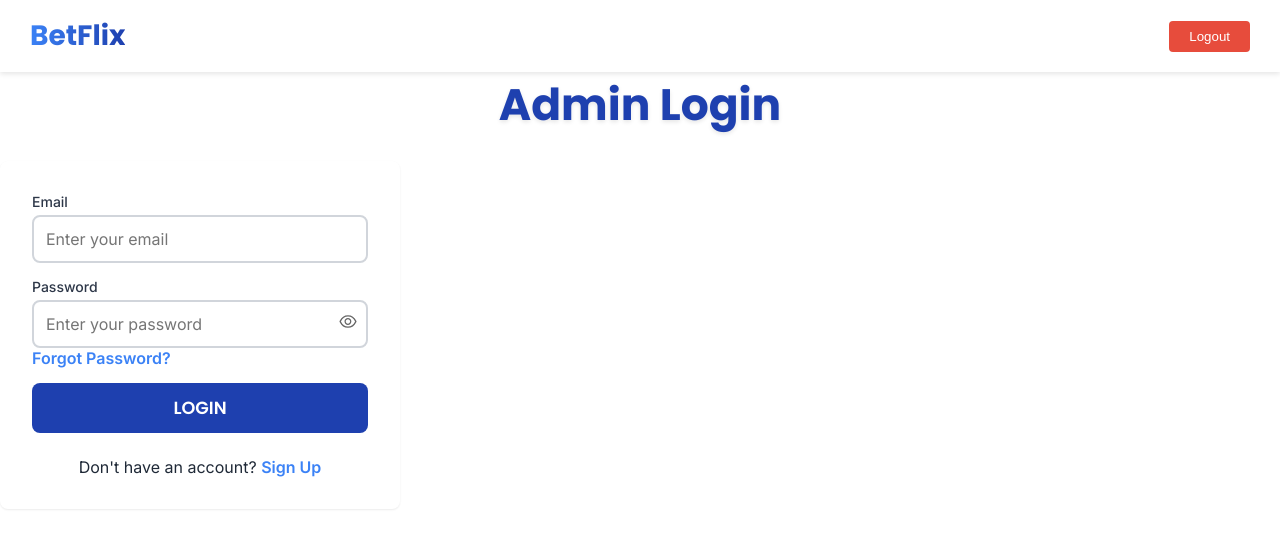
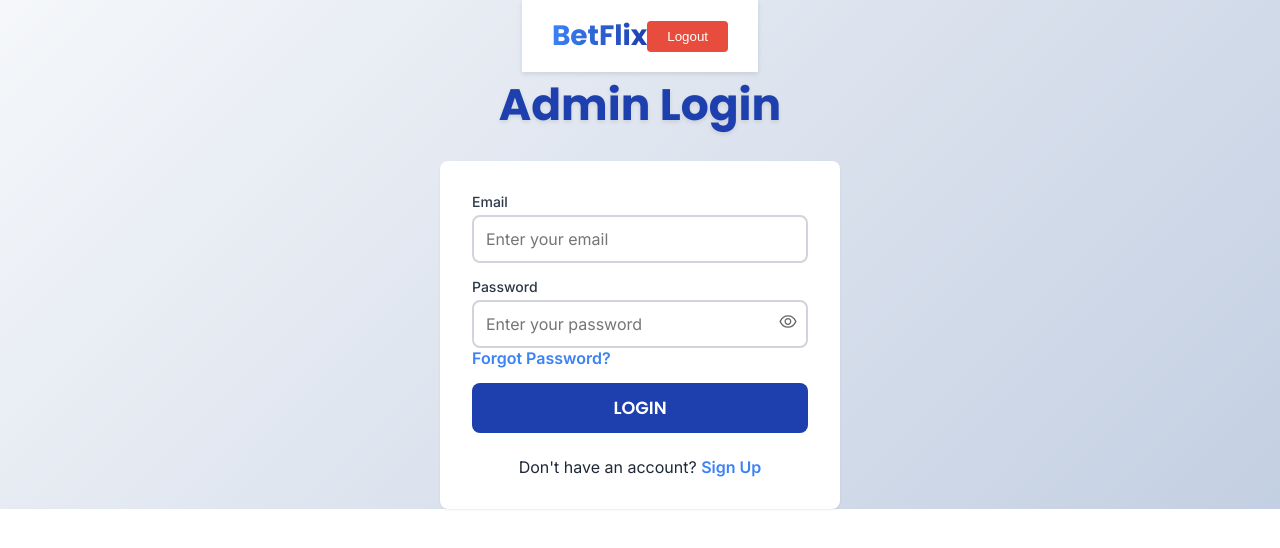
Before and after one commit to ay30bg/admin-betflix, a React (Create React App) app: page / in a window 1280 px wide. Shown: the top 548 px of the page. Built offline with nearby package versions, Linux system fonts and the light colour scheme.

Commit message:
Update login.css

```diff
--- a/src/styles/login.css
+++ b/src/styles/login.css
@@ -9,17 +9,14 @@
     box-sizing: border-box;
 }
 
-/* .login-page {
+.login-page {
   display: flex;
   flex-direction: column;
   align-items: center;
   justify-content: center;
-  min-height: 100vh;
   background: linear-gradient(135deg, #f5f7fa 0%, #c3cfe2 100%);
-  padding: 2rem 1rem;
   font-family: 'Inter', sans-serif;
-  margin: 0;
-} */
+}
 
 .login-header {
   font-size: 2.75rem;
```
